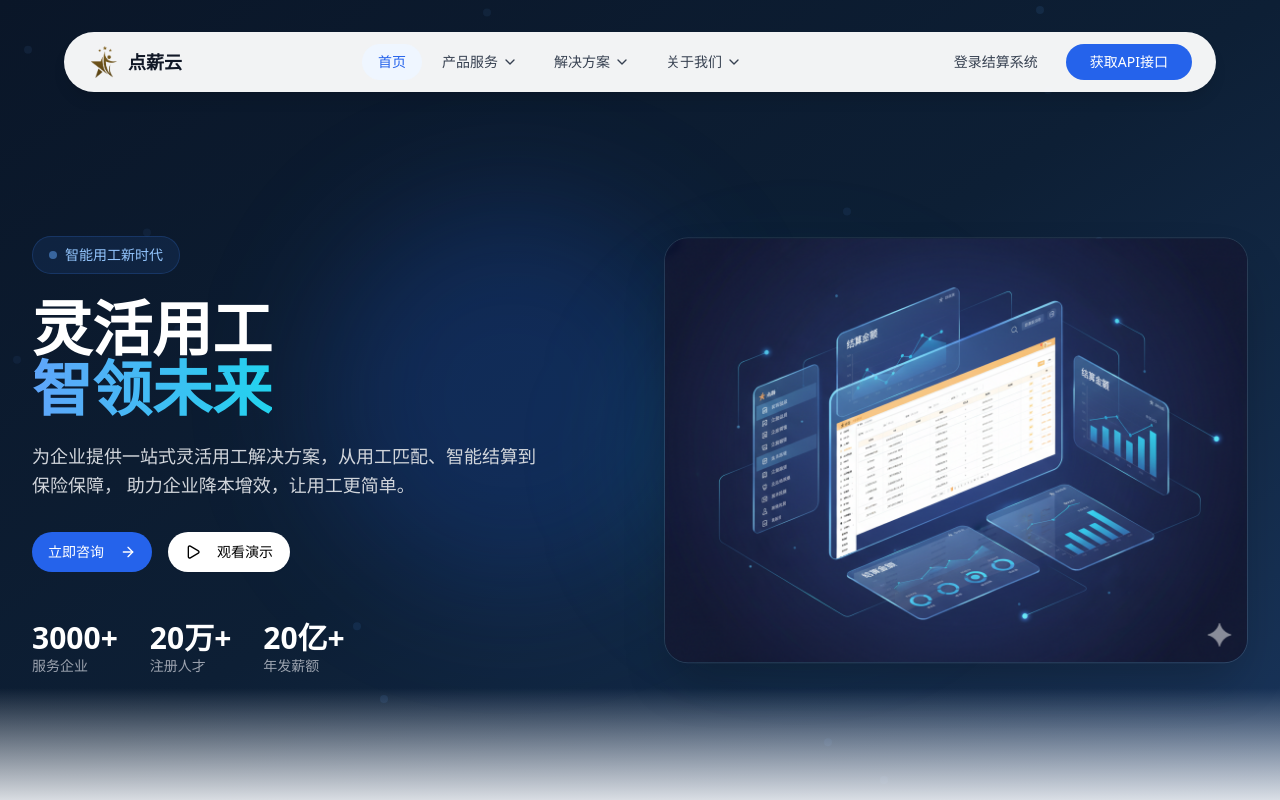
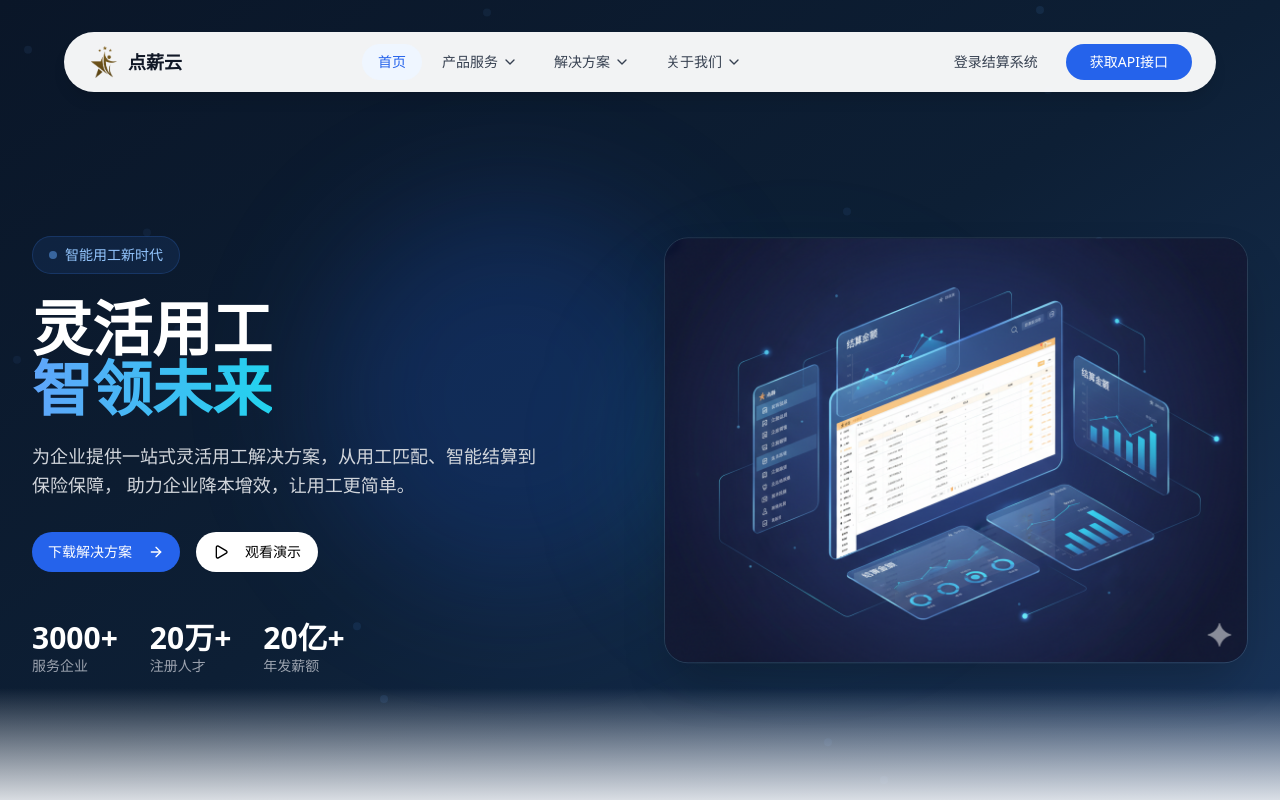
Before and after one commit to wangz1yu/dianxinv1, a React (Vite) app: page / in a window 1280 px wide. Shown: the top 800 px of the page. Built offline with nearby package versions, Linux system fonts and the light colour scheme.

Commit message:
更改hero

```diff
--- a/src/sections/Ecosystem.tsx
+++ b/src/sections/Ecosystem.tsx
@@ -42,9 +42,15 @@ export default function Ecosystem() {
             transition={{ duration: 0.8 }}
             className="absolute top-1/2 left-1/2 -translate-x-1/2 -translate-y-1/2 z-20"
           >
-            <div className="w-50 h-50 md:w-40 md:h-40 flex items-center justify-center">
-            <img src="https://www.dianxin.love/favicon.png" alt="Logo" className="h-full w-auto" />
-            </div>
+            <div className="relative w-20 h-20 md:w-24 md:h-24 flex items-center justify-center">
+             {/* 背景白色圆形：尺寸稍微比 Logo 大一点，带一点模糊效果更自然 */}
+            <div className="absolute inset-0 bg-white rounded-full scale-75 shadow-lg shadow-white/20"></div>
+  <img
+    src="https://www.dianxin.love/favicon.png"
+    alt="Logo"
+    className="relative z-10 h-10 w-auto"
+  />
+</div>
           </motion.div>
 
           {/* Orbital Rings */}
--- a/src/sections/Hero.tsx
+++ b/src/sections/Hero.tsx
@@ -82,8 +82,8 @@ export default function Hero() {
                 size="lg"
                 className="bg-blue-600 hover:bg-blue-700 text-white rounded-full px-8 group"
               >
-                <a href="https://www.dianxin.love/about/contact" target="_blank" rel="noopener noreferrer">
-                立即咨询
+                <a href="https://oss.dianxin.love/%E7%82%B9%E8%96%AA%E7%81%B5%E5%B7%A5%E4%B8%80%E7%AB%99%E5%BC%8F%E8%A7%A3%E5%86%B3%E6%96%B9%E6%A1%88.pdf" target="_blank" rel="noopener noreferrer">
+                下载解决方案
                 </a>
                 <ArrowRight className="ml-2 w-4 h-4 group-hover:translate-x-1 transition-transform" />
               </Button>
```
